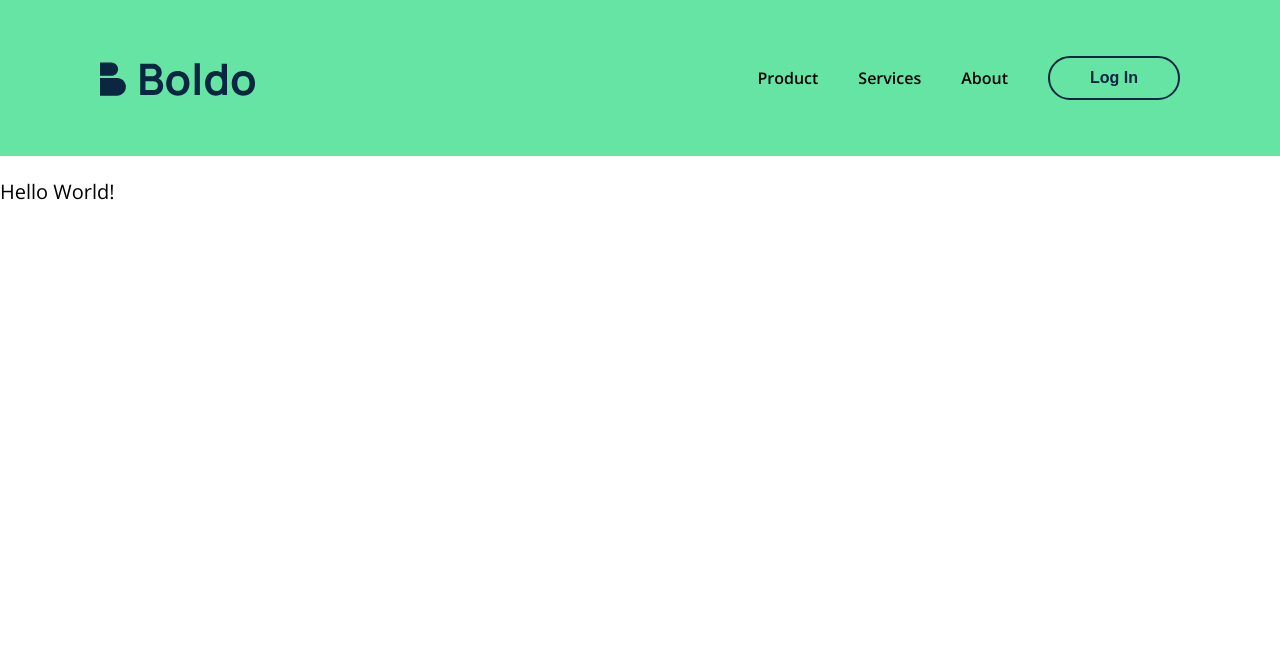
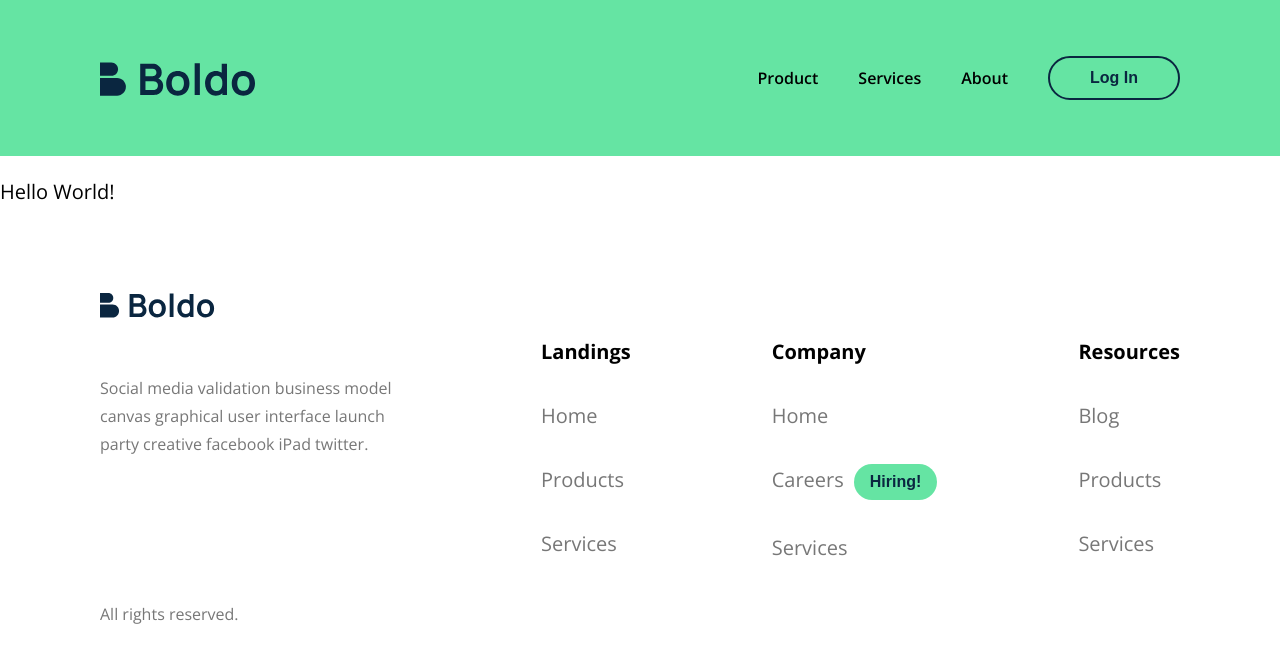
Before and after one commit to khomohzie/tonic-test, a React (Vite) app: page / in a window 1280 px wide. Shown: the top 662 px of the page. Built offline with nearby package versions, Linux system fonts and the light colour scheme.

Commit message:
feature: implemented footer

```diff
--- /dev/null
+++ b/src/components/layout/Footer.tsx
@@ -0,0 +1,168 @@
+import React from "react";
+import styled from "styled-components";
+import { boldoLogo } from "../../assets";
+import { NavLink } from "react-router-dom";
+import { Button } from "../../styles/common";
+
+const Footer: React.FC = () => {
+  return (
+    <Container>
+      <UpperSection>
+        <FirstDiv>
+          <img src={boldoLogo} />
+
+          <p>
+            Social media validation business model canvas graphical user
+            interface launch party creative facebook iPad twitter.
+          </p>
+        </FirstDiv>
+
+        <List>
+          <li>Landings</li>
+          <li>
+            <NavLink to="/">Home</NavLink>
+          </li>
+          <li>
+            <NavLink to="/">Products</NavLink>
+          </li>
+          <li>
+            <NavLink to="/">Services</NavLink>
+          </li>
+        </List>
+
+        <List>
+          <li>Company</li>
+          <li>
+            <NavLink to="/">Home</NavLink>
+          </li>
+          <li>
+            <NavLink to="/">Careers</NavLink>
+            <Button>Hiring!</Button>
+          </li>
+          <li>
+            <NavLink to="/">Services</NavLink>
+          </li>
+        </List>
+
+        <List>
+          <li>Resources</li>
+          <li>
+            <NavLink to="/">Blog</NavLink>
+          </li>
+          <li>
+            <NavLink to="/">Products</NavLink>
+          </li>
+          <li>
+            <NavLink to="/">Services</NavLink>
+          </li>
+        </List>
+      </UpperSection>
+
+      <p>All rights reserved.</p>
+    </Container>
+  );
+};
+
+const Container = styled.footer`
+  padding: 56px 100px;
+
+  p {
+    color: #777777;
+    font-weight: 400;
+    font-size: 16px;
+    line-height: 28px;
+  }
+
+  @media screen and (max-width: 900px) {
+    padding: 56px 40px;
+  }
+
+  @media screen and (max-width: 768px) {
+    position: absolute;
+    left: 50%;
+    transform: translateX(-50%);
+  }
+`;
+
+const UpperSection = styled.section`
+  display: flex;
+  align-items: flex-start;
+  justify-content: space-between;
+  margin-right: 170px;
+
+  @media screen and (max-width: 1400px) {
+    margin-right: 0;
+  }
+
+  @media screen and (max-width: 768px) {
+    flex-direction: column;
+  }
+`;
+
+const FirstDiv = styled.div`
+  max-width: 300px;
+
+  img {
+    width: 120.25px;
+    height: 41px;
+  }
+
+  p {
+    margin-top: 40px;
+    color: #777777;
+    font-weight: 400;
+    font-size: 16px;
+    line-height: 28px;
+
+    @media screen and (max-width: 768px) {
+      margin-top: 0;
+    }
+  }
+
+  @media screen and (max-width: 1100px) {
+    max-width: 200px;
+  }
+
+  @media screen and (max-width: 768px) {
+    max-width: none;
+  }
+`;
+
+const List = styled.ul`
+  padding-inline: 0;
+  list-style: none;
+
+  @media screen and (max-width: 768px) {
+    margin-top: 32px;
+  }
+
+  li {
+    font-size: 20px;
+    font-weight: 700;
+    line-height: 32px;
+    margin-top: 32px;
+    margin-left: 28px;
+
+    a {
+      white-space: nowrap;
+      font-size: 20px;
+      font-weight: 400;
+
+      line-height: 32px;
+      color: #777777;
+      cursor: pointer;
+    }
+
+    button {
+      cursor: default;
+      padding: 4px 14px;
+      margin-left: 10px;
+
+      &:hover {
+        background-color: var(--secondary-color);
+      }
+    }
+  }
+`;
+
+export default Footer;
--- a/src/components/layout/index.tsx
+++ b/src/components/layout/index.tsx
@@ -1,5 +1,6 @@
 import React from "react";
 import Navbar from "./Navbar";
+import Footer from "./Footer";
 
 type LayoutProps = {
   children: React.ReactNode;
@@ -10,6 +11,7 @@ const Layout = ({ children }: LayoutProps) => {
     <>
       <Navbar />
       {children}
+      <Footer />
     </>
   );
 };
--- a/src/styles/common.tsx
+++ b/src/styles/common.tsx
@@ -6,14 +6,11 @@ type ButtonProps = {
 
 export const Button = styled.button<ButtonProps>`
   background-color: ${(props) =>
-    props.type === "secondary" ? "transparent" : "var(--primary-color)"};
+    props.type === "secondary" ? "transparent" : "var(--secondary-color)"};
   border: 2px solid
     ${(props) =>
       props.type === "secondary" ? "var(--primary-color)" : "transparent"};
-  color: ${(props) =>
-    props.type === "secondary"
-      ? "var(--primary-color)"
-      : "var(--secondary-color)"};
+  color: var(--primary-color);
   padding: 8px 40px;
   border-radius: 24px;
   cursor: pointer;
```
